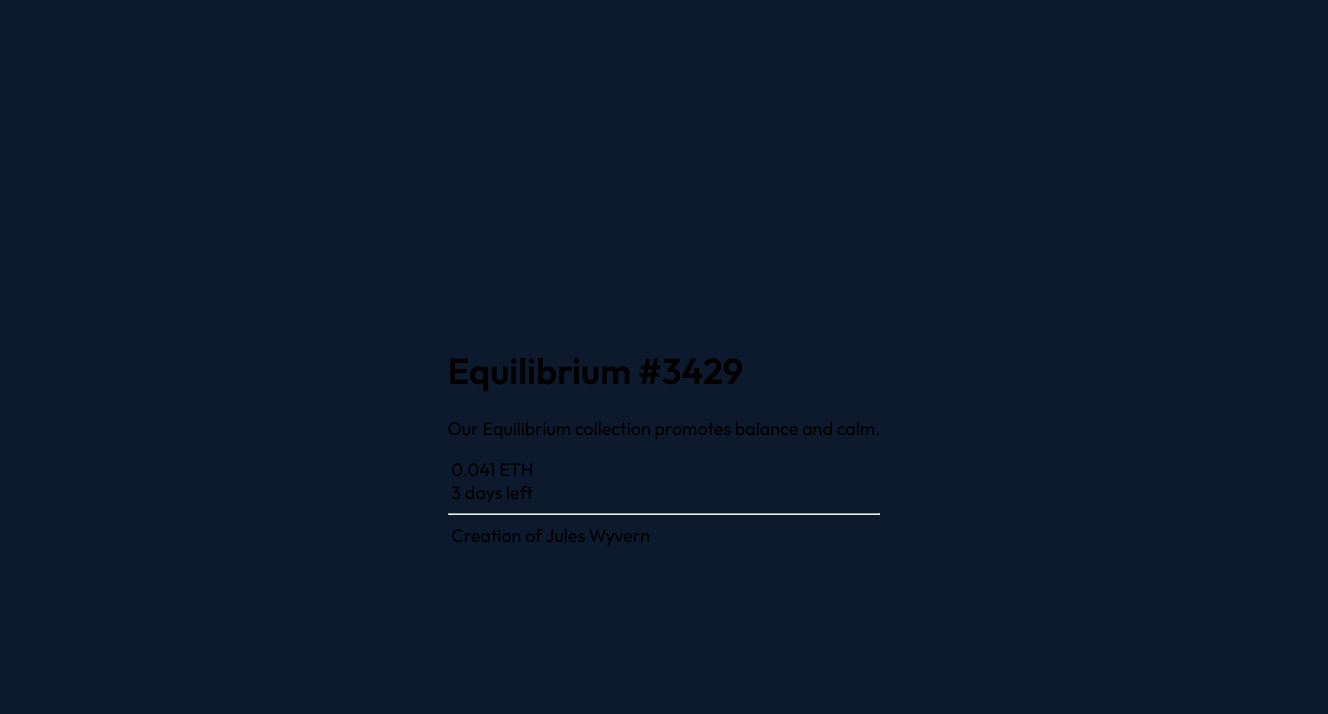
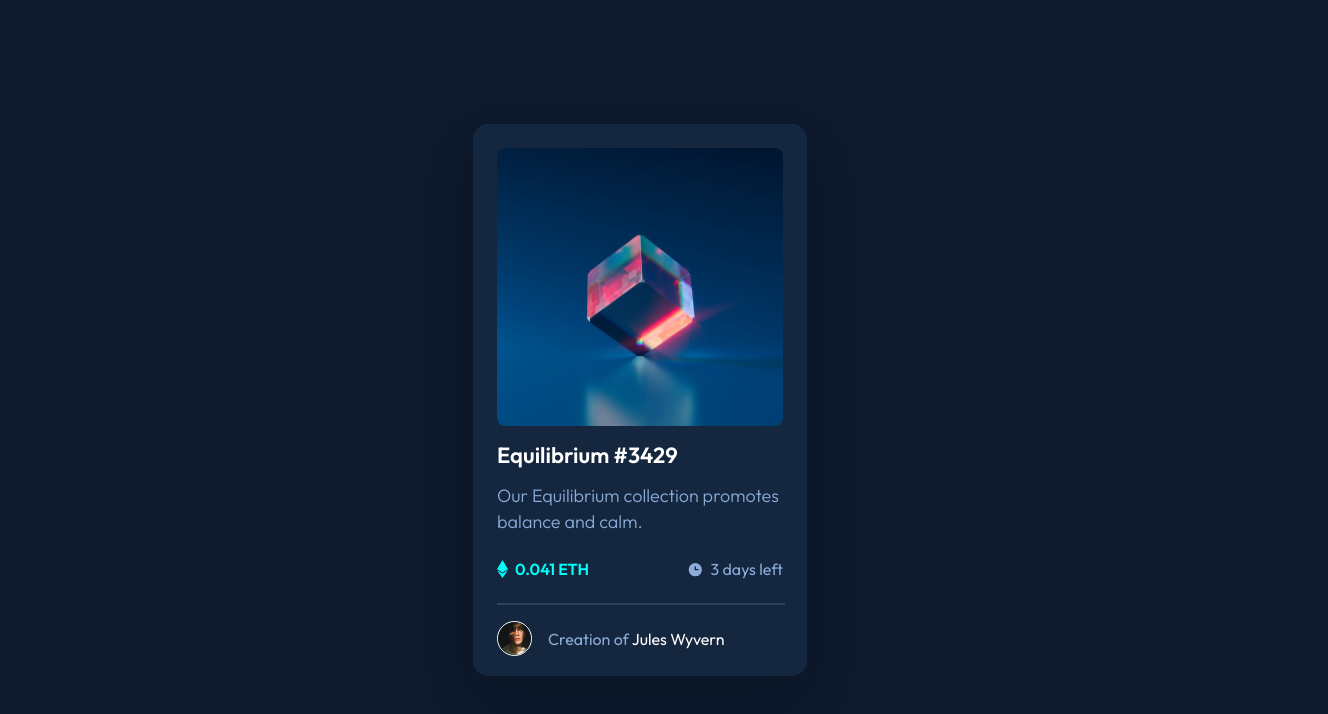
Before and after one commit to MaysharaF/nft-preview-card-component, a plain HTML site: page index.html in a window 1280 px wide. Shown: the whole page, 1328 px wide, since content can reach past the window. Drawn offline with Linux system fonts and the light colour scheme.

Commit message:
feat: criando card nft

```diff
--- a/css/style.scss
+++ b/css/style.scss
@@ -1,10 +1,10 @@
 :root {
-  --white: #FFFFFF;
-  --very-dark-blue-main: #0D192C;
-  --very-dark-blue: #2E405A;
-  --very-dark-blue-card: #15263F;
-  --soft-blue: #8BACD9;
-  --cyan: #00FFF8;
+  --white: #ffffff;
+  --very-dark-blue-main: #0d192c;
+  --very-dark-blue: #2e405a;
+  --very-dark-blue-card: #15263f;
+  --soft-blue: #8bacd9;
+  --cyan: #00fff8;
 }
 
 body {
@@ -20,7 +20,141 @@ main {
   display: flex;
   align-items: center;
   justify-content: center;
-  padding: 1.5rem;
   width: 100%;
   height: 100%;
 }
+
+.card {
+  display: flex;
+  flex-direction: column;
+  width: 17.875rem;
+  height: 31.5rem;
+  border-radius: 0.9375rem;
+  box-shadow: 0px 25px 50px 0px rgba(0, 0, 0, 0.1);
+  background-color: var(--very-dark-blue-card);
+  padding: 1.5rem;
+
+  h1 {
+    color: var(--white);
+    font-size: 1.375rem;
+    font-weight: 600;
+  }
+
+  p {
+    font-weight: 300;
+    color: var(--soft-blue);
+    line-height: 1.625rem;
+    margin: 0;
+  }
+
+  hr {
+    width: 100%;
+    border: 1px solid var(--very-dark-blue);
+    margin-top: 1.5rem;
+    margin-bottom: 1rem;
+  }
+}
+
+.image-equilibrium-content {
+  display: flex;
+  align-items: center;
+  justify-content: center;
+  cursor: pointer;
+  width: 100%;
+  height: 17.375rem;
+  position: relative;
+  user-select: none;
+
+  img {
+    width: 100%;
+    height: 100%;
+    border-radius: 0.5rem;
+  }
+
+  .eye-view-icon {
+    position: absolute;
+    width: 3rem;
+    height: 3rem;
+    display: none;
+  }
+}
+
+.image-equilibrium-content::before {
+  content: "";
+  position: absolute;
+  top: 0;
+  left: 0;
+  width: 100%;
+  height: 100%;
+  background: var(--cyan);
+  opacity: 0;
+  border-radius: 0.5rem;
+  transition: opacity 0.3s ease;
+  overflow: hidden;
+}
+
+.image-equilibrium-content:active::before {
+  opacity: 0.503;
+}
+
+.image-equilibrium-content:active .eye-view-icon {
+  display: block;
+}
+
+.value-info {
+  display: flex;
+  align-items: center;
+  justify-content: space-between;
+  width: 100%;
+  margin-top: 1.5rem;
+
+  .value {
+    display: flex;
+    align-items: center;
+
+    span {
+      font-size: 1rem;
+      font-weight: 600;
+      color: var(--cyan);
+    }
+  }
+
+  .time {
+    display: flex;
+    align-items: center;
+
+    span {
+      font-size: 1rem;
+      font-weight: 400;
+      color: var(--soft-blue);
+    }
+  }
+
+  img {
+    margin-right: 0.4375rem;
+  }
+}
+
+.creator-info {
+  display: flex;
+  align-items: center;
+  width: 100%;
+
+  img {
+    width: 2.0625rem;
+    height: 2.0625rem;
+    border: 1px solid var(--white);
+    border-radius: 2.0625rem;
+    margin-right: 1rem;
+  }
+
+  label {
+    font-size: 1rem;
+    font-weight: 400;
+    color: var(--white);
+
+    span {
+      color: var(--soft-blue);
+    }
+  }
+}
--- a/index.html
+++ b/index.html
@@ -8,7 +8,7 @@
       rel="icon"
       type="image/png"
       sizes="32x32"
-      href="./images/favicon-32x32.png"
+      href="./assets/images/favicon-32x32.png"
     />
     <link rel="preconnect" href="https://fonts.gstatic.com" crossorigin />
     <link
@@ -21,27 +21,39 @@
   </head>
   <body>
     <main role="main">
-      <div class="card">
-        <img src="" alt="" />
+      <div class="card" role="contentinfo">
+        <div class="image-equilibrium-content" role="img">
+          <img
+            src="./assets/images/image-equilibrium.jpg"
+            alt="Image of a translucent diagonal cube being reflected in red and red colors in the center."
+          />
+
+          <img
+            src="./assets/svg/icon-view.svg"
+            alt="White eye icon"
+            class="eye-view-icon"
+          />
+        </div>
+
         <h1>Equilibrium #3429</h1>
+
         <p>Our Equilibrium collection promotes balance and calm.</p>
 
         <div class="value-info">
           <div class="value">
-            <img src="" alt="" />
+            <img src="./assets/svg/icon-ethereum.svg" alt="Ethereum icon" />
             <span>0.041 ETH</span>
           </div>
 
           <div class="time">
-            <img src="" alt="" />
+            <img src="./assets/svg/icon-clock.svg" alt="Clock icon" />
             <span>3 days left</span>
           </div>
         </div>
 
         <hr />
-
-        <div>
-          <img src="" alt="" />
+        <div class="creator-info">
+          <img src="./assets/images/image-avatar.png" alt="Avatar" />
           <label> <span>Creation of</span> Jules Wyvern</label>
         </div>
       </div>
```
Also changed, not shown: css/style.css, 1 other file.
